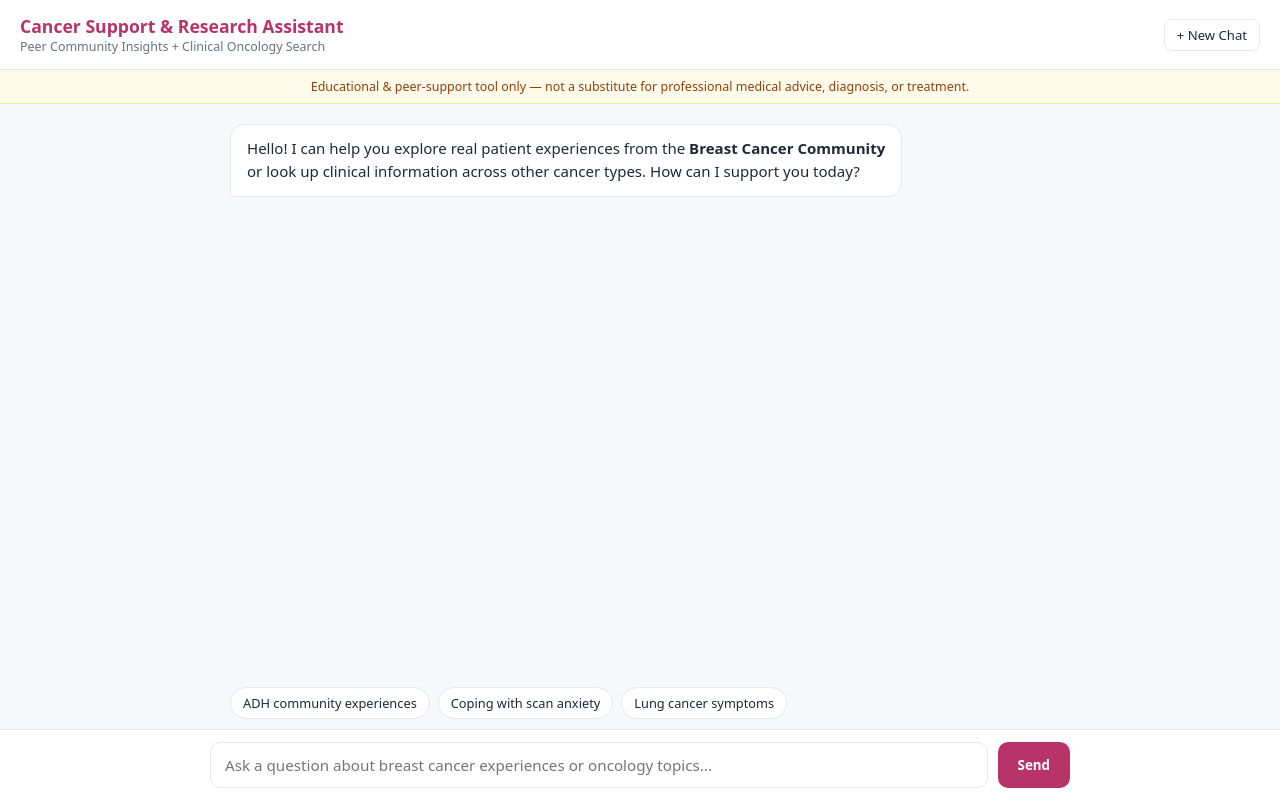
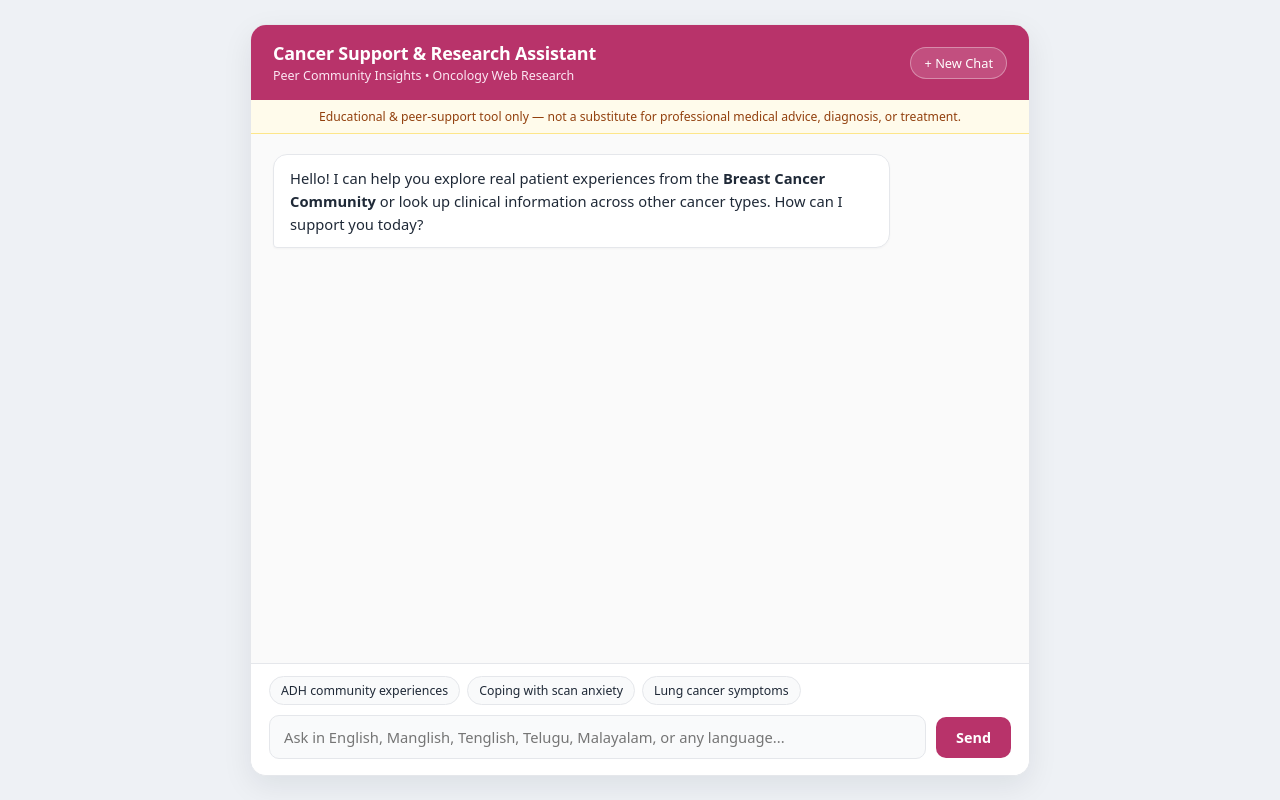
Before and after one commit to 0xN0IR/Medical-Agentic-Cancer-Chatbot, a FastAPI app: page / in a window 1280 px wide. Run offline with FastAPI, Linux system fonts and the light colour scheme; parts of the project's set-up code (start-up, migrations or seed data) failed here and were passed over.

Commit message:
Update centered card UI, multilingual style-lock rules, and medical domain allowlist

```diff
--- a/app/agent.py
+++ b/app/agent.py
@@ -18,6 +18,28 @@ from app.knowledge import search_community_kb
 
 SYSTEM_PROMPT = """You are a compassionate, evidence-aware Cancer Support & Research Assistant.
 
+Multilingual & Transliterated Style-Lock Rule (CRITICAL):
+- Users may write in English, native scripts (Malayalam, Telugu, Hindi, Tamil, etc.), or transliterated code-mixed styles:
+  1. **English**
+  2. **Manglish** (Malayalam in English script + English medical terms)
+  3. **Tenglish** (Telugu in English script + English medical terms)
+  4. **Hinglish** (Hindi in English script + English medical terms)
+  5. **Tanglish** (Tamil in English script + English medical terms)
+  6. Any other language/transliterated style requested or used by the user.
+
+- **Step 1 — English Query Normalization for Tools:**
+  ALWAYS translate the user's core medical/community intent into clear, natural **English** when passing the `query` argument to `search_community_discussions` or `search_medical_web` (because the Pinecone vector store and Tavily web index are in English).
+
+- **Step 2 — Strict Single-Variety Output Lock (ZERO Cross-Language Mixing):**
+  * Detect the SINGLE language/style of the user's latest message and lock 100% onto that style for your entire response:
+    - **If English:** Reply in 100% pure, clear English.
+    - **If Manglish (Malayalam + English):** Use ONLY Malayalam grammar/connectors (e.g., *aanu, undakum, kazhinju, cheyyum, chilar, pakshe, ningalude*) mixed with English medical terms. **STRICTLY FORBIDDEN** in Manglish: Hindi words (*bohot, hai, kya, lekin, aapka*) and Tamil words (*romba, vromba, neengal, irukku, sollunga*).
+    - **If Tenglish (Telugu + English):** Use ONLY Telugu grammar/connectors (e.g., *undi, avuthundi, taruvatha, kondaru, kaani, mee*) mixed with English medical terms. **STRICTLY FORBIDDEN** in Tenglish: Hindi, Malayalam, or Tamil words.
+    - **If Hinglish (Hindi + English):** Use ONLY Hindi grammar/connectors (e.g., *hai, hota hai, baad, kuch log, lekin, aapke*) mixed with English medical terms. **STRICTLY FORBIDDEN** in Hinglish: Malayalam, Tamil, or Telugu words.
+    - **If Tanglish (Tamil + English):** Use ONLY Tamil grammar/connectors (e.g., *irukku, aagum, apparam, sila per, aana, unga*) mixed with English medical terms. **STRICTLY FORBIDDEN** in Tanglish: Malayalam (*aanu, ningalude*), Telugu, or Hindi words.
+    - **If Native Script (മലയാളം / తెలుగు / हिन्दी / தமிழ்):** Reply strictly in that single script (keeping drug/clinical terms in English parentheses).
+  * Keep all drug names, diagnoses, and clinical terms in accurate English (e.g., *Taxol (paclitaxel)*, *alopecia*, *oncologist*) so medical safety is never compromised.
+
 Your knowledge architecture has two complementary tools:
 1. `search_community_discussions`: Searches a curated peer-support knowledge base of real Breast Cancer community discussions and replies. Call this first for breast cancer questions, symptoms, treatments, side effects, or general cancer support queries where breast cancer may apply.
 2. `search_medical_web`: Searches trusted medical and oncology sources on the web (via Tavily). Call this tool DIRECTLY (without calling `search_community_discussions` first) whenever the user explicitly asks about a non-breast cancer type (e.g., lung, colorectal, prostate, ovarian, leukemia, lymphoma), or as a fallback when `search_community_discussions` returns `NO_RELEVANT_COMMUNITY_MATCHES`.
@@ -28,7 +50,6 @@ Response & Safety Rules:
 - Never diagnose a condition, prescribe medication, or tell a user to start/stop a treatment.
 - Always remind the user to consult their oncologist or healthcare team for personalized medical decisions.
 - Be warm, clear, structured, and easy to read on both web and mobile screens."""
-
 
 class AgentState(TypedDict):
     messages: Annotated[list[BaseMessage], add_messages]
@@ -74,6 +95,18 @@ def search_medical_web(query: str) -> str:
             query=f"{query} oncology cancer medical information",
             search_depth="basic",
             max_results=4,
+            include_domains=[
+                "cancersupportcommunity.org",
+                "cancer.gov",
+                "cancer.org",
+                "mayoclinic.org",
+                "clevelandclinic.org",
+                "mskcc.org",
+                "hopkinsmedicine.org",
+                "nccn.org",
+                "nhs.uk",
+                "macmillan.org.uk",
+            ],
             timeout=15,
         )
     except Exception as exc:  # noqa: BLE001
--- a/templates/index.html
+++ b/templates/index.html
@@ -7,7 +7,7 @@
   <script src="https://cdn.jsdelivr.net/npm/marked/marked.min.js"></script>
   <style>
     :root {
-      --bg: #f6f8fb;
+      --outer-bg: #eef1f5;
       --card: #ffffff;
       --primary: #b8336a;
       --primary-dark: #932553;
@@ -18,62 +18,86 @@
       --user-bg: #b8336a;
     }
     * { box-sizing: border-box; margin: 0; padding: 0; font-family: system-ui, -apple-system, sans-serif; }
-    body { background: var(--bg); color: var(--text); display: flex; flex-direction: column; height: 100vh; }
+    body {
+      background: var(--outer-bg);
+      color: var(--text);
+      display: flex;
+      justify-content: center;
+      align-items: center;
+      height: 100vh;
+      padding: 14px 18px;
+      overflow: hidden;
+    }
+
+    .app-card {
+      width: 100%;
+      max-width: 780px;
+      height: 94vh;
+      background: var(--card);
+      border-radius: 16px;
+      box-shadow: 0 10px 30px rgba(17, 24, 39, 0.08);
+      border: 1px solid var(--border);
+      display: flex;
+      flex-direction: column;
+      overflow: hidden;
+    }
 
     header {
-      background: var(--card);
-      border-bottom: 1px solid var(--border);
-      padding: 14px 20px;
+      background: var(--primary);
+      color: #ffffff;
+      padding: 16px 22px;
       display: flex;
       justify-content: space-between;
       align-items: center;
+      flex-shrink: 0;
     }
-    header h1 { font-size: 1.1rem; color: var(--primary); }
-    header p { font-size: 0.78rem; color: var(--muted); }
+    header h1 { font-size: 1.12rem; font-weight: 700; letter-spacing: -0.01em; }
+    header p { font-size: 0.78rem; color: #fce7f3; margin-top: 2px; }
     .btn-clear {
-      background: transparent;
-      border: 1px solid var(--border);
-      padding: 6px 12px;
-      border-radius: 8px;
+      background: rgba(255, 255, 255, 0.14);
+      border: 1px solid rgba(255, 255, 255, 0.35);
+      padding: 6px 13px;
+      border-radius: 999px;
       cursor: pointer;
-      font-size: 0.82rem;
-      color: var(--text);
+      font-size: 0.8rem;
+      font-weight: 500;
+      color: #ffffff;
+      transition: background 0.15s ease;
     }
-    .btn-clear:hover { background: #f3f4f6; }
+    .btn-clear:hover { background: rgba(255, 255, 255, 0.24); }
 
     .banner {
       background: #fffbeb;
       border-bottom: 1px solid #fde68a;
       color: #92400e;
-      font-size: 0.78rem;
-      padding: 8px 20px;
+      font-size: 0.76rem;
+      padding: 8px 18px;
       text-align: center;
+      flex-shrink: 0;
     }
 
     #chat-box {
       flex: 1;
       overflow-y: auto;
-      padding: 20px;
-      max-width: 860px;
-      width: 100%;
-      margin: 0 auto;
+      padding: 20px 22px;
       display: flex;
       flex-direction: column;
       gap: 14px;
+      background: #fafafa;
     }
 
     .msg {
-      max-width: 82%;
+      max-width: 84%;
       padding: 12px 16px;
       border-radius: 14px;
       line-height: 1.55;
-      font-size: 0.94rem;
+      font-size: 0.92rem;
       word-wrap: break-word;
     }
     .msg.user {
       align-self: flex-end;
       background: var(--user-bg);
-      color: #fff;
+      color: #ffffff;
       border-bottom-right-radius: 4px;
     }
     .msg.bot {
@@ -81,18 +105,20 @@
       background: var(--card);
       border: 1px solid var(--border);
       border-bottom-left-radius: 4px;
+      box-shadow: 0 1px 2px rgba(0, 0, 0, 0.03);
     }
-    .msg.bot h3 { margin: 10px 0 6px; font-size: 1rem; color: var(--primary-dark); }
+    .msg.bot h3 { margin: 10px 0 6px; font-size: 0.98rem; color: var(--primary-dark); }
     .msg.bot ul, .msg.bot ol { padding-left: 20px; margin: 6px 0; }
     .msg.bot p { margin-bottom: 8px; }
+    .msg.bot p:last-child { margin-bottom: 0; }
     .msg.bot a { color: var(--primary); text-decoration: underline; }
-    .msg.bot table { border-collapse: collapse; width: 100%; margin: 8px 0; font-size: 0.85rem; }
+    .msg.bot table { border-collapse: collapse; width: 100%; margin: 8px 0; font-size: 0.84rem; }
     .msg.bot th, .msg.bot td { border: 1px solid var(--border); padding: 6px 8px; text-align: left; }
 
     .tool-badges { display: flex; gap: 6px; margin-bottom: 8px; flex-wrap: wrap; }
     .badge {
-      font-size: 0.72rem;
-      padding: 2px 8px;
+      font-size: 0.7rem;
+      padding: 2px 9px;
       border-radius: 999px;
       font-weight: 600;
       background: var(--bot-bg);
@@ -100,61 +126,79 @@
       border: 1px solid #fbcfe8;
     }
 
+    .footer-area {
+      background: var(--card);
+      border-top: 1px solid var(--border);
+      padding: 12px 18px 16px;
+      flex-shrink: 0;
+    }
+
     .suggestions {
       display: flex;
-      gap: 8px;
+      gap: 7px;
       flex-wrap: wrap;
-      max-width: 860px;
-      width: 100%;
-      margin: 0 auto 10px;
-      padding: 0 20px;
+      margin-bottom: 10px;
     }
     .chip {
-      background: var(--card);
+      background: #f9fafb;
       border: 1px solid var(--border);
       border-radius: 999px;
-      padding: 6px 12px;
-      font-size: 0.8rem;
+      padding: 5px 11px;
+      font-size: 0.77rem;
       cursor: pointer;
       color: var(--text);
+      transition: all 0.15s ease;
     }
-    .chip:hover { border-color: var(--primary); color: var(--primary); }
+    .chip:hover {
+      border-color: var(--primary);
+      color: var(--primary);
+      background: var(--bot-bg);
+    }
 
     form {
-      background: var(--card);
-      border-top: 1px solid var(--border);
-      padding: 12px 20px;
       display: flex;
       gap: 10px;
-      justify-content: center;
+      align-items: center;
     }
-    form .inner { max-width: 860px; width: 100%; display: flex; gap: 10px; }
     input[type="text"] {
       flex: 1;
-      padding: 12px 14px;
+      padding: 11px 14px;
       border: 1px solid var(--border);
       border-radius: 10px;
-      font-size: 0.95rem;
+      font-size: 0.92rem;
       outline: none;
+      background: #f9fafb;
     }
-    input[type="text"]:focus { border-color: var(--primary); }
+    input[type="text"]:focus {
+      border-color: var(--primary);
+      background: #ffffff;
+    }
     button[type="submit"] {
       background: var(--primary);
-      color: #fff;
+      color: #ffffff;
       border: none;
-      padding: 0 20px;
+      padding: 11px 20px;
       border-radius: 10px;
       font-weight: 600;
+      font-size: 0.9rem;
       cursor: pointer;
+      transition: background 0.15s ease;
     }
+    button[type="submit"]:hover { background: var(--primary-dark); }
     button[type="submit"]:disabled { opacity: 0.6; cursor: not-allowed; }
+
+    @media (max-width: 640px) {
+      body { padding: 0; }
+      .app-card { height: 100vh; max-height: 100vh; border-radius: 0; border: none; }
+    }
   </style>
 </head>
 <body>
+  <div class="app-card">
     <header>
       <div>
         <h1>Cancer Support & Research Assistant</h1>
-      <p>Peer Community Insights + Clinical Oncology Search</p>
+        <p>Peer Community Insights • Oncology Web Research</p>
       </div>
       <button class="btn-clear" onclick="newChat()">+ New Chat</button>
     </header>
@@ -169,6 +213,7 @@
       </div>
     </div>
 
+    <div class="footer-area">
       <div class="suggestions">
         <button class="chip" onclick="sendPreset('What did community members share about being diagnosed with ADH?')">ADH community experiences</button>
         <button class="chip" onclick="sendPreset('How do members cope with waiting for biopsy or scan results?')">Coping with scan anxiety</button>
@@ -176,11 +221,11 @@
       </div>
 
       <form id="chat-form">
-    <div class="inner">
-      <input type="text" id="user-input" placeholder="Ask a question about breast cancer experiences or oncology topics..." required autocomplete="off" />
+        <input type="text" id="user-input" placeholder="Ask in English, Manglish, Tenglish, Telugu, Malayalam, or any language..." required autocomplete="off" />
         <button type="submit" id="send-btn">Send</button>
+      </form>
     </div>
-  </form>
+  </div>
 
   <script>
     let sessionId = localStorage.getItem("cancer_chat_session") || crypto.randomUUID();
```
Lines whose indentation alone changed are shown as unchanged.
